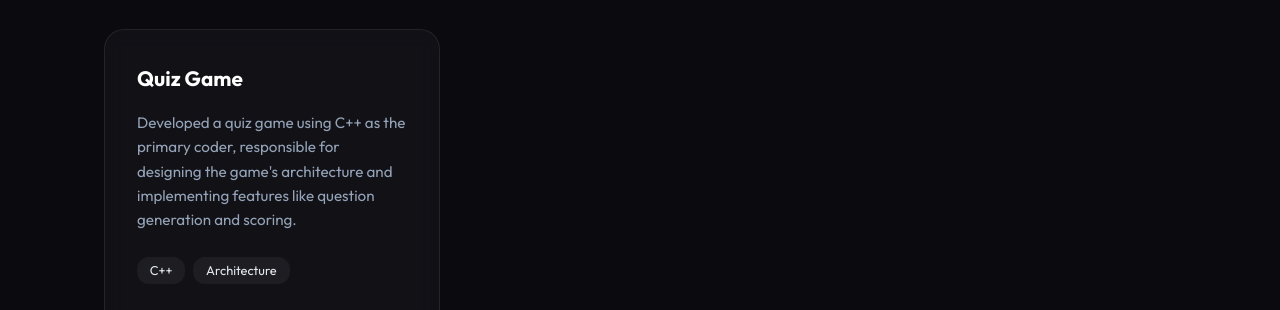
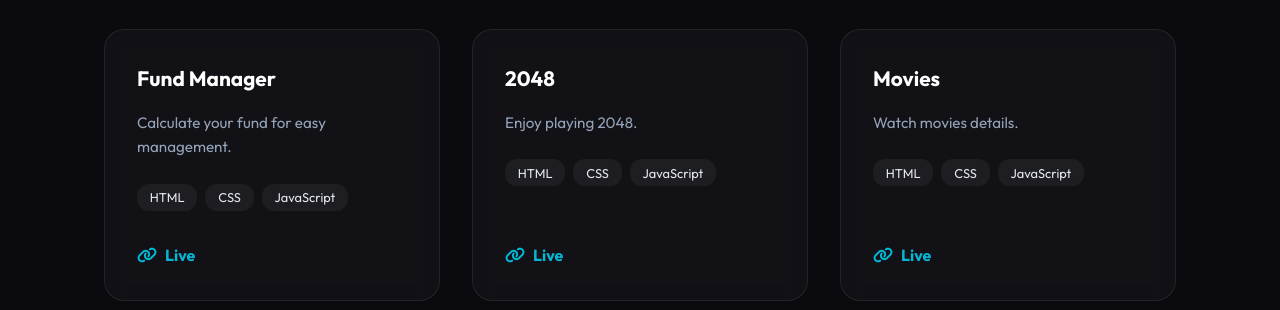
Before and after one commit to Habi-Pyatha/Portfolio, a plain HTML site: page index.html in a window 1280 px wide. Shown: the part 3367-3677 px from the top of the page. Drawn offline with nearby package versions, Linux system fonts and the light colour scheme.

Commit message:
add more projects

```diff
--- a/index.html
+++ b/index.html
@@ -183,6 +183,51 @@
 
                 <div class="project-card glass-card reveal">
                     <div class="project-content">
+                        <h3>Fund Manager</h3>
+                        <p>Calculate your fund for easy management.</p>
+                        <div class="project-tags">
+                            <span>HTML</span>
+                            <span>CSS</span>
+                            <span>JavaScript</span>
+                        </div>
+                    </div>
+                    <a href="https://habipyatha.com.np/fund" target="_blank" class="project-link">
+                        <i class="fas fa-link"></i> Live
+                    </a>
+                </div>
+
+                <div class="project-card glass-card reveal">
+                    <div class="project-content">
+                        <h3>2048</h3>
+                        <p>Enjoy playing 2048.</p>
+                        <div class="project-tags">
+                            <span>HTML</span>
+                            <span>CSS</span>
+                            <span>JavaScript</span>
+                        </div>
+                    </div>
+                    <a href="https://habipyatha.com.np/2048" target="_blank" class="project-link">
+                        <i class="fas fa-link"></i> Live
+                    </a>
+                </div>
+
+                <div class="project-card glass-card reveal">
+                    <div class="project-content">
+                        <h3>Movies</h3>
+                        <p>Watch movies details.</p>
+                        <div class="project-tags">
+                            <span>HTML</span>
+                            <span>CSS</span>
+                            <span>JavaScript</span>
+                        </div>
+                    </div>
+                    <a href="https://habipyatha.com.np/movies" target="_blank" class="project-link">
+                        <i class="fas fa-link"></i> Live
+                    </a>
+                </div>
+
+                <div class="project-card glass-card reveal">
+                    <div class="project-content">
                         <h3>Quiz Game</h3>
                         <p>Developed a quiz game using C++ as the primary coder, responsible for designing the game's architecture and implementing features like question generation and scoring.</p>
                         <div class="project-tags">
```
